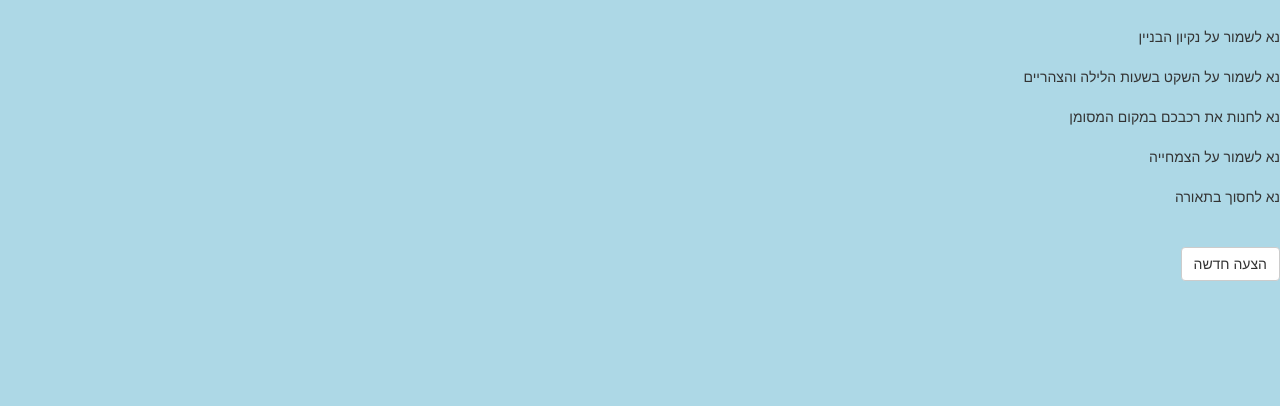
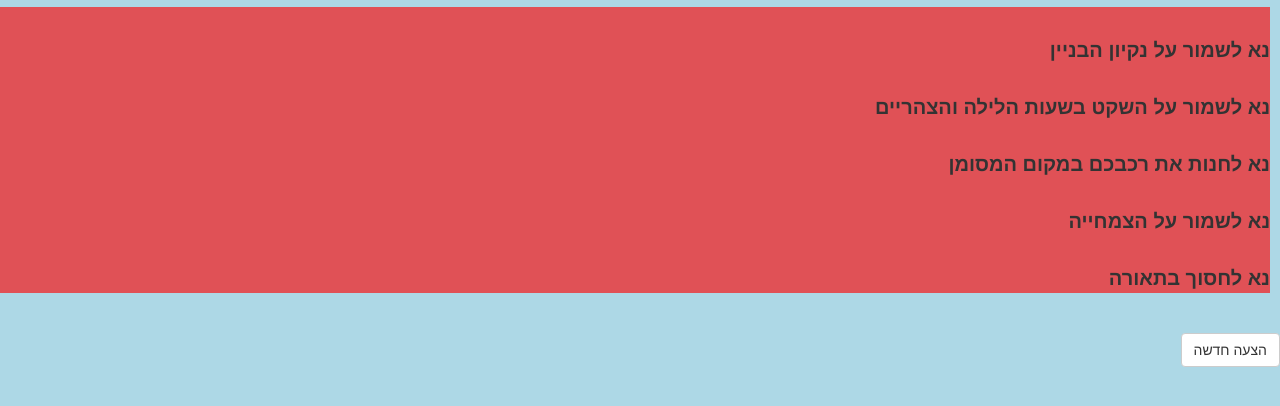
Before and after one commit to aviadf/AF-Final-Project, a plain HTML site: page index.html at #!/messagesShow in a window 1280 px wide. Shown: the part 114-520 px from the top of the page. Drawn offline with nearby package versions, Linux system fonts and the light colour scheme; some packages are replaced by stand-ins of ours.

Commit message:
Red CSS phase

```diff
--- a/app/messages/messagesShow.html
+++ b/app/messages/messagesShow.html
@@ -1,8 +1,8 @@
 
     <!-- צפייה בהודעות -->
 
-    <h2>צפייה בהודעות</h2>
-    <div ng-repeat="message in messages">
+    <h2 class="h2">צפייה בהודעות</h2>
+    <div ng-repeat="message in messages" class="messages_css">
 
         <br>
         {{message.message}}
@@ -16,4 +16,6 @@
 
     <br>
     <br>
+
+
     <button type="button" class="btn btn-default">הצעה חדשה</button>
--- a/css/style.css
+++ b/css/style.css
@@ -21,3 +21,14 @@
     border: 1px solid rgb(204, 204, 204);
     box-sizing: border-box;
 }
+
+.messages_css {
+    margin-right: 10px;
+    background-color: rgba(255, 0, 0, 0.623);
+    font-weight:bold ;
+    font-size: 20px;
+}
+
+.h2 {
+    font-size: 30px;
+}
```
